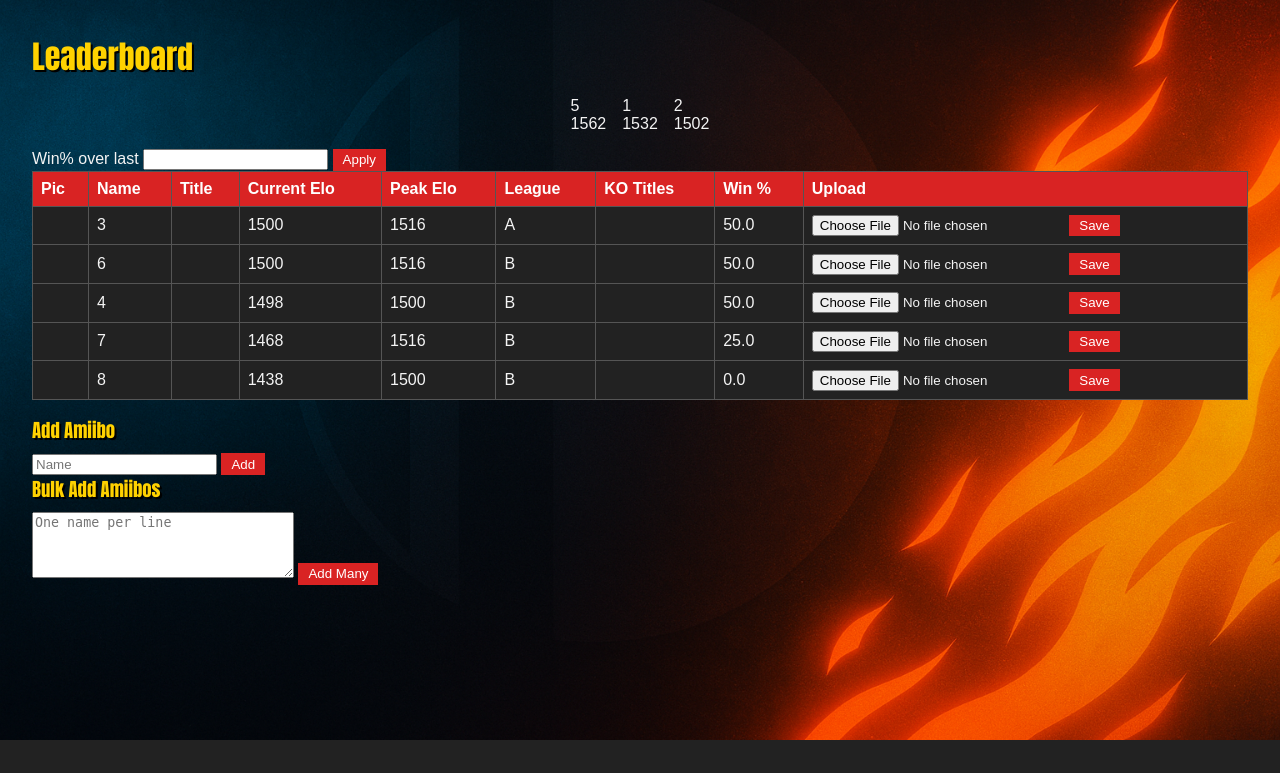
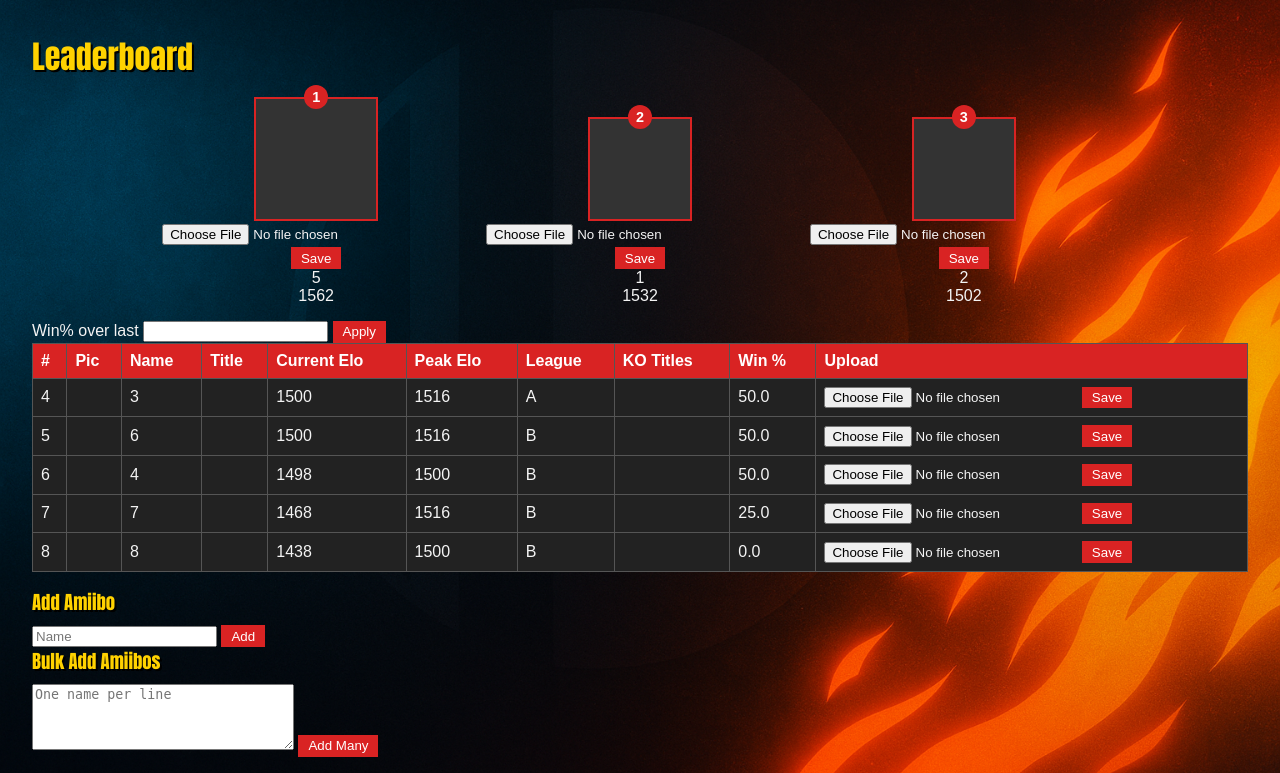
Before and after one commit to Matthes404/amiibo-league, a Flask app: page /leaderboard in a window 1280 px wide. Shown: the part 60-833 px from the top of the page. Before the commit the page ends 800 px from the top, so only its background shows below. Run offline with Flask 3, Linux system fonts and the light colour scheme.

Commit message:
Improve podium design and add ranking numbers

```diff
--- a/app.py
+++ b/app.py
@@ -87,7 +87,8 @@ def leaderboard():
     amiibos = Amiibo.query.order_by(Amiibo.current_elo.desc()).all()
     podium = amiibos[:3]
     others = amiibos[3:]
-    return render_template('leaderboard.html', amiibos=others, podium=podium, last=last)
+    offset = len(podium)
+    return render_template('leaderboard.html', amiibos=others, podium=podium, last=last, offset=offset)
 
 @app.route('/add_amiibo', methods=['POST'])
 def add_amiibo():
--- a/static/style.css
+++ b/static/style.css
@@ -107,13 +107,52 @@ body.dark-mode {
     margin-bottom: 1em;
 }
 
-.podium .position img {
-    border: 2px solid var(--accent-color);
+.podium .position {
+    position: relative;
+    text-align: center;
 }
 
-.podium .first img { height: 120px; }
-.podium .second img { height: 100px; }
-.podium .third img { height: 100px; }
+.podium .position img,
+.podium .position .placeholder {
+    border: 2px solid var(--accent-color);
+    display: block;
+    margin: 0 auto;
+}
+
+.podium .position .placeholder {
+    background: #333;
+    color: #777;
+    display: flex;
+    align-items: center;
+    justify-content: center;
+}
+
+.podium .first img, .podium .first .placeholder { height: 120px; width: 120px; }
+.podium .second img, .podium .second .placeholder { height: 100px; width: 100px; }
+.podium .third img, .podium .third .placeholder { height: 100px; width: 100px; }
+
+.podium .place {
+    position: absolute;
+    top: -12px;
+    left: 50%;
+    transform: translateX(-50%);
+    background: var(--accent-color);
+    color: #fff;
+    width: 24px;
+    height: 24px;
+    border-radius: 50%;
+    display: flex;
+    align-items: center;
+    justify-content: center;
+    font-weight: bold;
+    font-size: 0.9em;
+}
+
+.pic-upload input[type="file"] {
+    width: 100%;
+    margin: 0.2em 0;
+}
+
 
 .thumb {
     height: 40px;
--- a/templates/leaderboard.html
+++ b/templates/leaderboard.html
@@ -6,8 +6,15 @@
   {% for a in podium %}
   {% set cls = 'first' if loop.index0 == 0 else 'second' if loop.index0 == 1 else 'third' %}
   <div class="position {{ cls }}">
+    <div class="place">{{ loop.index }}</div>
     {% if a.profile_pic %}
       <img src="/profile/{{ a.profile_pic }}" alt="{{ a.name }}" />
+    {% else %}
+      <div class="placeholder"></div>
+      <form method="post" action="/upload_pic/{{ a.id }}" enctype="multipart/form-data" class="pic-upload">
+        <input type="file" name="picture" accept="image/*">
+        <button type="submit">Save</button>
+      </form>
     {% endif %}
     <div class="name">{{ a.name }}</div>
     <div class="elo">{{ a.current_elo }}</div>
@@ -21,9 +28,10 @@
     <button type="submit">Apply</button>
 </form>
 <table class="leaderboard">
-    <tr><th>Pic</th><th>Name</th><th>Title</th><th>Current Elo</th><th>Peak Elo</th><th>League</th><th>KO Titles</th><th>Win %</th><th>Upload</th></tr>
+    <tr><th>#</th><th>Pic</th><th>Name</th><th>Title</th><th>Current Elo</th><th>Peak Elo</th><th>League</th><th>KO Titles</th><th>Win %</th><th>Upload</th></tr>
     {% for amiibo in amiibos %}
     <tr>
+        <td>{{ loop.index + offset }}</td>
         <td>{% if amiibo.profile_pic %}<img src="/profile/{{ amiibo.profile_pic }}" class="thumb" alt="{{ amiibo.name }}">{% endif %}</td>
         <td>{{ amiibo.name }}</td>
         <td>{{ amiibo.title }}</td>
```
